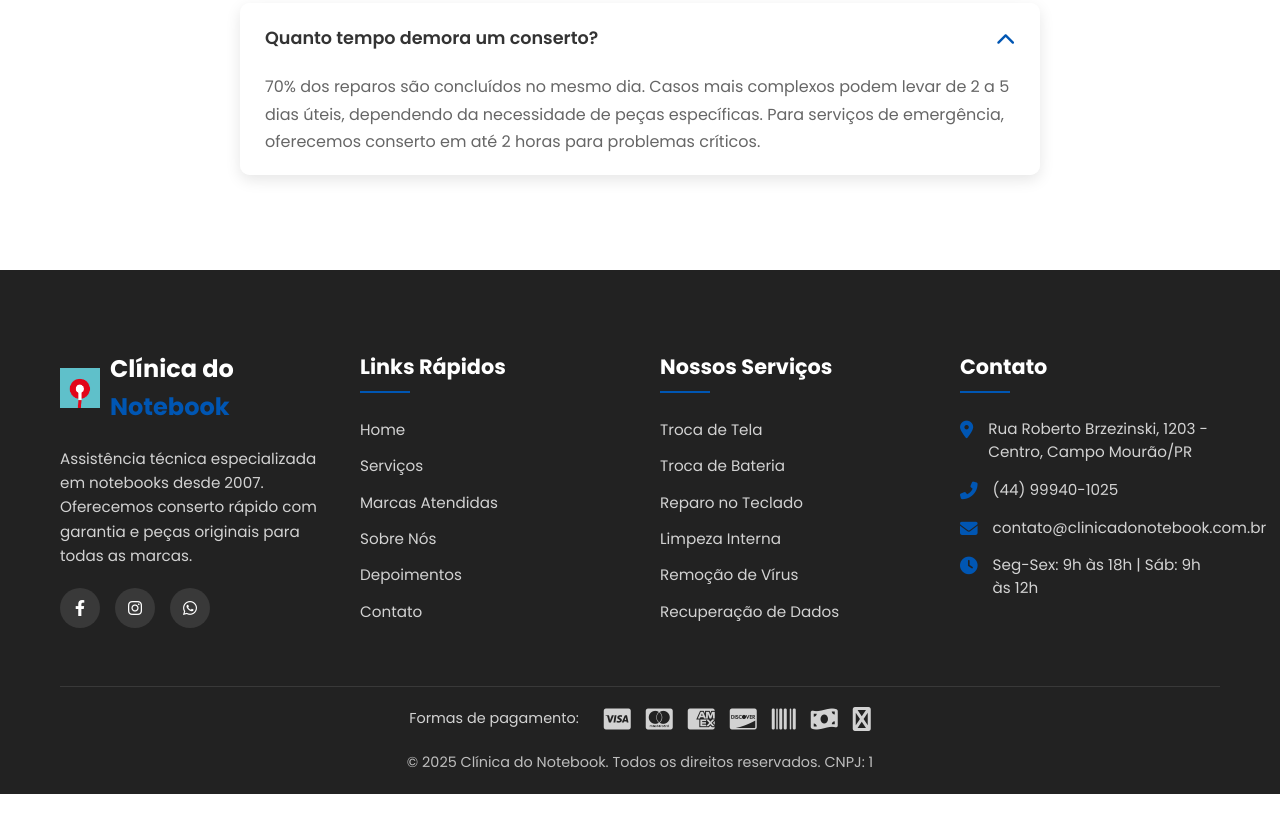
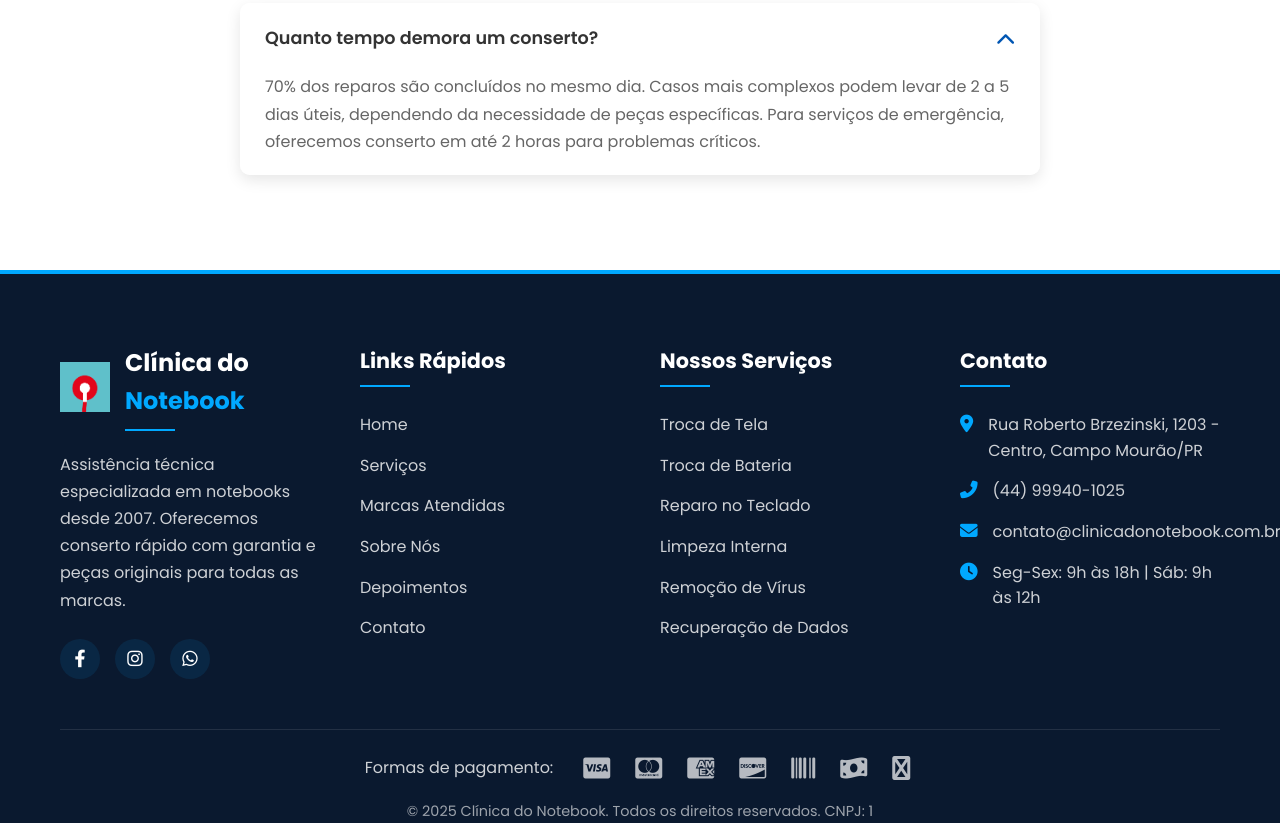
Before and after one commit to alkatrauz/ClinicaDoNotebook, a plain HTML site: page index.html in a window 1280 px wide. Shown: the part 5585-6408 px from the top of the page. Before the commit the page ends 6379 px from the top, so only its background shows below. Drawn offline with Linux system fonts and the light colour scheme.

Commit message:
footer-atualizado

```diff
--- a/css/media.css
+++ b/css/media.css
@@ -402,3 +402,39 @@
         bottom: 0;
     }
 }
+
+/* Footer */
+@media (max-width: 768px) {
+    .footer-grid {
+        grid-template-columns: 1fr;
+        gap: 40px;
+        text-align: center;
+    }
+
+    .footer-col h3::after {
+        left: 50%;
+        transform: translateX(-50%);
+    }
+
+    .footer-logo {
+        justify-content: center;
+    }
+
+    .social-links {
+        justify-content: center;
+    }
+
+    .footer-col ul li a {
+        justify-content: center;
+    }
+
+    .contact-info li {
+        justify-content: center;
+        text-align: center;
+    }
+
+    .payment-methods {
+        flex-direction: column;
+    }
+}
+/* Footer */
--- a/css/style.css
+++ b/css/style.css
@@ -1323,10 +1323,13 @@ section {
 /* CTA Section */
 
 /* Footer */
+/* Footer Estilizado com Cores Harmonizadas */
 .main-footer {
-    background-color: #222;
-    color: var(--white-color);
-    padding: 80px 0 0;
+    background-color: #0a192f; /* Cor igual ao header */
+    color: #ffffff;
+    padding: 70px 0 0;
+    position: relative;
+    border-top: 4px solid #00a8ff; /* Destaque em azul claro */
 }
 
 .footer-grid {
@@ -1341,6 +1344,7 @@ section {
     margin-bottom: 25px;
     position: relative;
     padding-bottom: 10px;
+    color: #ffffff;
 }
 
 .footer-col h3::after {
@@ -1350,7 +1354,7 @@ section {
     left: 0;
     width: 50px;
     height: 2px;
-    background-color: var(--primary-color);
+    background-color: #00a8ff; /* Azul claro para combinar */
 }
 
 .footer-logo {
@@ -1360,28 +1364,24 @@ section {
 }
 
 .footer-logo img {
-    height: 40px;
-    margin-right: 10px;
+    height: 50px;
+    margin-right: 15px;
 }
 
 .footer-logo h3 {
     font-size: 1.5rem;
     margin: 0;
-    padding: 0;
-}
-
-.footer-logo h3::after {
-    display: none;
-}
-
-.footer-logo span {
-    color: var(--primary-color);
+    color: #ffffff;
+}
+
+.footer-logo h3 span {
+    color: #00a8ff; /* Azul claro para destaque */
 }
 
 .footer-about p {
-    opacity: 0.8;
-    margin-bottom: 20px;
-    font-size: 0.95rem;
+    color: rgba(255, 255, 255, 0.8);
+    margin-bottom: 25px;
+    line-height: 1.7;
 }
 
 .social-links {
@@ -1395,101 +1395,98 @@ section {
     justify-content: center;
     width: 40px;
     height: 40px;
-    background-color: rgba(255, 255, 255, 0.1);
+    background-color: rgba(0, 168, 255, 0.1);
     border-radius: 50%;
-    color: var(--white-color);
-    transition: var(--transition);
+    color: #ffffff;
+    transition: all 0.3s ease;
+    font-size: 1.1rem;
 }
 
 .social-links a:hover {
-    background-color: var(--primary-color);
+    background-color: #00a8ff;
     transform: translateY(-3px);
-}
-
-.footer-links ul,
-.footer-services ul {
+    box-shadow: 0 5px 15px rgba(0, 168, 255, 0.3);
+}
+
+.footer-col ul {
     list-style: none;
-}
-
-.footer-links ul li,
-.footer-services ul li {
-    margin-bottom: 12px;
-}
-
-.footer-links ul li a,
-.footer-services ul li a {
+    padding: 0;
+}
+
+.footer-col ul li {
+    margin-bottom: 15px;
+}
+
+.footer-col ul li a {
     color: rgba(255, 255, 255, 0.8);
-    text-decoration: none;
-    transition: var(--transition);
-    font-size: 0.95rem;
-    display: block;
-}
-
-.footer-links ul li a:hover,
-.footer-services ul li a:hover {
-    color: var(--primary-color);
+    transition: all 0.3s ease;
+    display: flex;
+    align-items: center;
+    gap: 10px;
+}
+
+.footer-col ul li a:hover {
+    color: #00a8ff;
     padding-left: 5px;
 }
 
-.contact-info {
-    list-style: none;
+.footer-col ul li a i {
+    font-size: 0.8rem;
+    color: #00a8ff;
 }
 
 .contact-info li {
     display: flex;
-    margin-bottom: 15px;
     align-items: flex-start;
+    margin-bottom: 20px;
+    color: rgba(255, 255, 255, 0.8);
+    line-height: 1.6;
 }
 
 .contact-info i {
+    color: #00a8ff;
     margin-right: 15px;
-    color: var(--primary-color);
+    margin-top: 3px;
     font-size: 1.1rem;
-    margin-top: 3px;
-}
-
-.contact-info span {
-    opacity: 0.8;
-    font-size: 0.95rem;
-    line-height: 1.5;
 }
 
 .footer-bottom {
     border-top: 1px solid rgba(255, 255, 255, 0.1);
-    padding: 20px 0;
+    padding-top: 25px;
     text-align: center;
 }
 
 .payment-methods {
     margin-bottom: 20px;
     display: flex;
-    align-items: center;
+    flex-wrap: wrap;
     justify-content: center;
-    flex-wrap: wrap;
+    align-items: center;
     gap: 15px;
 }
 
 .payment-methods span {
     margin-right: 10px;
-    opacity: 0.8;
-    font-size: 0.9rem;
+    color: rgba(255, 255, 255, 0.8);
 }
 
 .payment-methods i {
     font-size: 1.5rem;
-    opacity: 0.8;
-    transition: var(--transition);
+    color: rgba(255, 255, 255, 0.7);
+    transition: all 0.3s ease;
+    margin: 0 5px;
 }
 
 .payment-methods i:hover {
-    opacity: 1;
-    color: var(--primary-color);
+    color: #00a8ff;
 }
 
 .copyright p {
+    color: rgba(255, 255, 255, 0.6);
     font-size: 0.9rem;
-    opacity: 0.7;
-}
+    margin: 0;
+}
+
 
 /* Footer */
 
```
